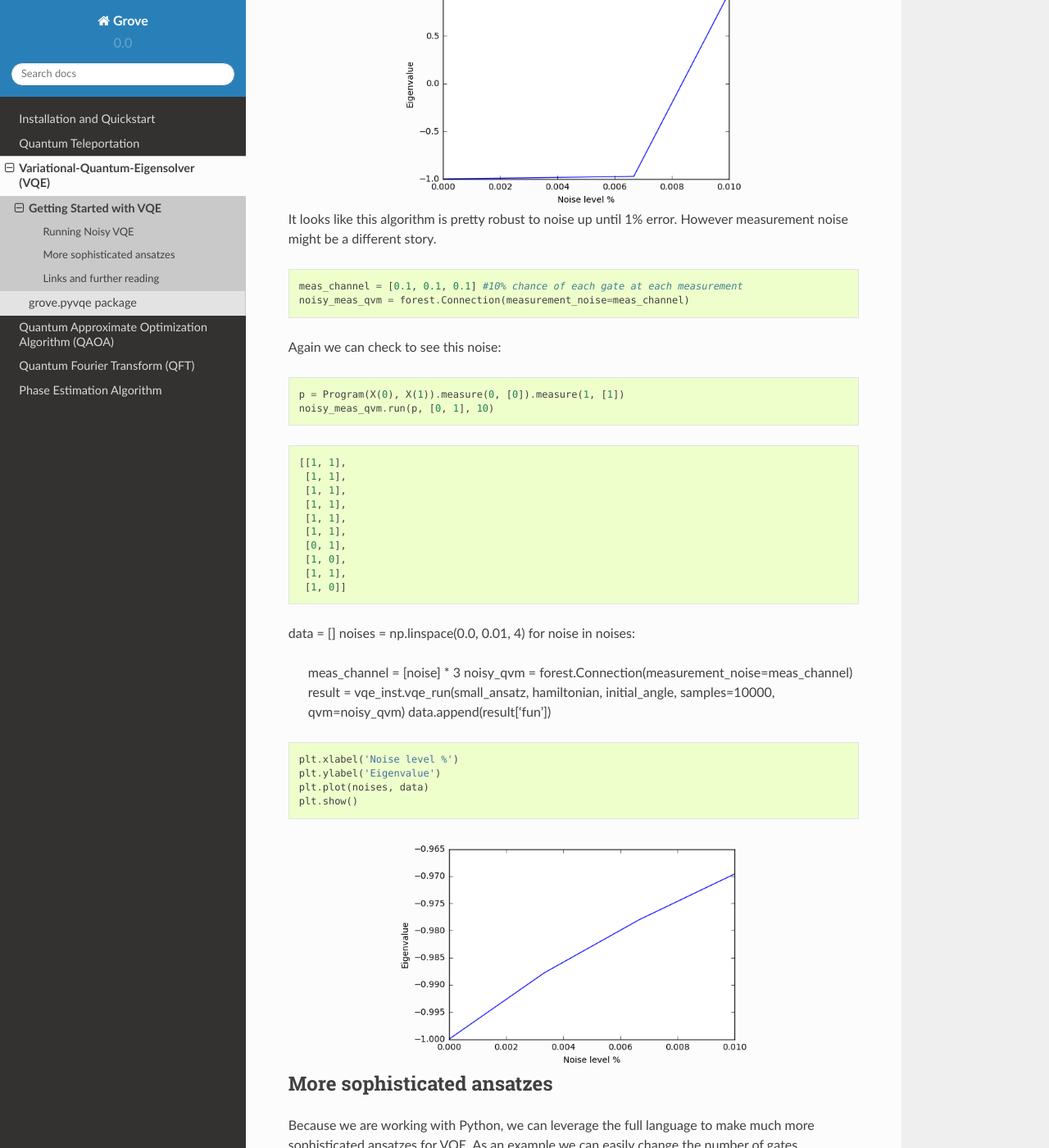
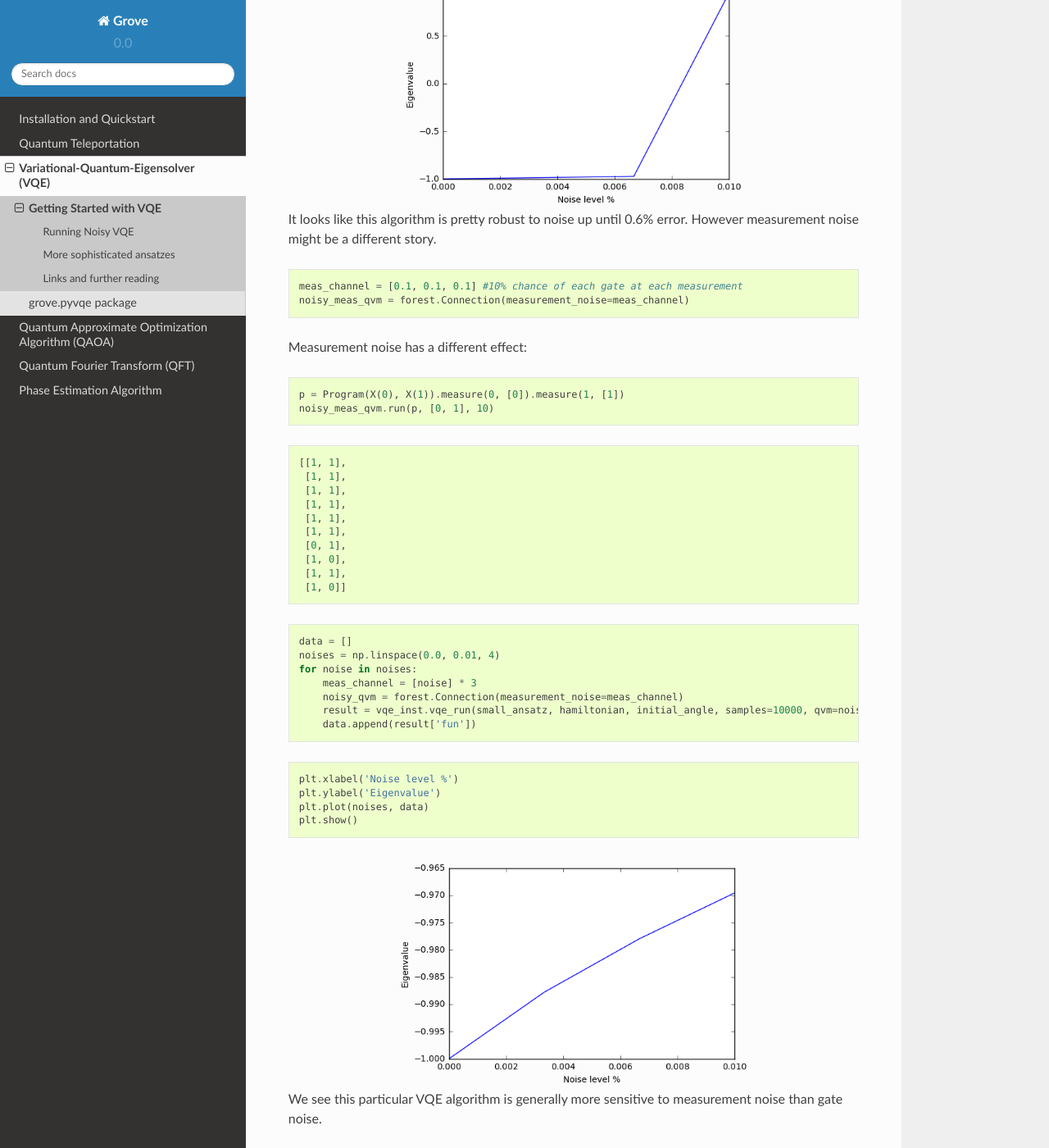
Before and after one commit to rigetti/grove, a Sphinx documentation site: the page built from docs/vqe/vqe_example.rst, in a window 1280 px wide and 1400 px high, scrolled down 4269 px. Shown: the whole window at 82% size. Built offline with Sphinx 7.4.7 and the Read the Docs theme 2.0.0, drawn with Linux system fonts in a browser that asks for light colours.

Commit message:
doc typos

```diff
--- a/docs/vqe/vqe_example.rst
+++ b/docs/vqe/vqe_example.rst
@@ -215,7 +215,7 @@ noise on the result of this algorithm:
     :scale: 75%
 
 
-It looks like this algorithm is pretty robust to noise up until 1% error.
+It looks like this algorithm is pretty robust to noise up until 0.6% error.
 However measurement noise might be a different story.
 
 .. code:: python
@@ -223,7 +223,7 @@ However measurement noise might be a different story.
     meas_channel = [0.1, 0.1, 0.1] #10% chance of each gate at each measurement
     noisy_meas_qvm = forest.Connection(measurement_noise=meas_channel)
 
-Again we can check to see this noise:
+Measurement noise has a different effect:
 
 .. code:: python
 
@@ -245,13 +245,13 @@ Again we can check to see this noise:
 
 .. code:: python
 
-data = []
-noises = np.linspace(0.0, 0.01, 4)
-for noise in noises:
-    meas_channel = [noise] * 3
-    noisy_qvm = forest.Connection(measurement_noise=meas_channel)
-    result = vqe_inst.vqe_run(small_ansatz, hamiltonian, initial_angle, samples=10000, qvm=noisy_qvm)
-    data.append(result['fun'])
+    data = []
+    noises = np.linspace(0.0, 0.01, 4)
+    for noise in noises:
+        meas_channel = [noise] * 3
+        noisy_qvm = forest.Connection(measurement_noise=meas_channel)
+        result = vqe_inst.vqe_run(small_ansatz, hamiltonian, initial_angle, samples=10000, qvm=noisy_qvm)
+        data.append(result['fun'])
 
 .. code:: python
 
@@ -264,6 +264,7 @@ for noise in noises:
     :align: center
     :scale: 75%
 
+We see this particular VQE algorithm is generally more sensitive to measurement noise than gate noise.
 
 More sophisticated ansatzes
 ---------------------------
```
